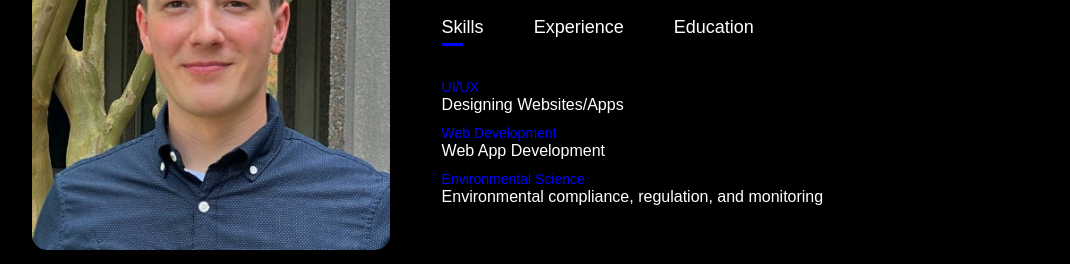
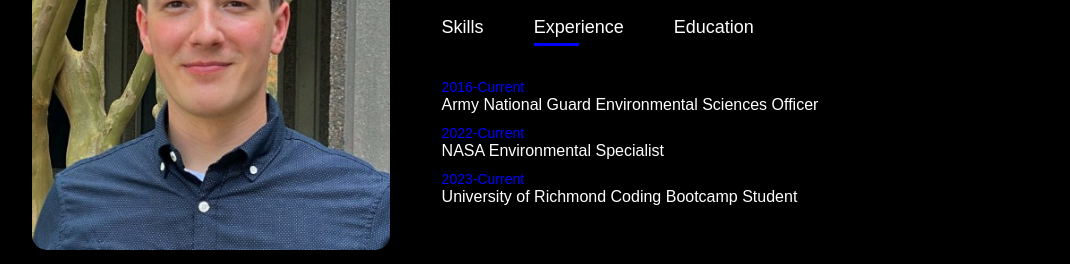
Before and after one commit to TRalston511/Challenge-02, a plain HTML site: page index.html in a window 1280 px wide. Both pictures are taken after a click on the element "Experience". Shown: the part 581-845 px from the top of the page, without its empty margins (96-1166 px from the left). Drawn offline with Linux system fonts and the light colour scheme.

Commit message:
complete About Me section

```diff
--- a/index.html
+++ b/index.html
@@ -44,15 +44,28 @@
                     </p>
 
                     <div class="tab-titles">
-                        <p class="tab-links active-link">Skills</p>
-                        <p class="tab-links">Experience</p>
-                        <p class="tab-links">Education</p>
+                        <p class="tab-links active-link" onclick="opentab('Skills')">Skills</p>
+                        <p class="tab-links" onclick="opentab('Experience')">Experience</p>
+                        <p class="tab-links" onclick="opentab('Education')">Education</p>
                     </div>
-                    <div class="tab-contents">
+                    <div class="tab-contents active-tab" id="Skills">
                         <ul>
                             <li><span>UI/UX</span><br>Designing Websites/Apps</li>
                             <li><span>Web Development</span><br>Web App Development</li>
                             <li><span>Environmental Science</span><br>Environmental compliance, regulation, and monitoring</li>
+                        </ul>
+                    </div>
+                    <div class="tab-contents" id="Experience">
+                        <ul>
+                            <li><span>2016-Current</span><br>Army National Guard Environmental Sciences Officer</li>
+                            <li><span>2022-Current</span><br>NASA Environmental Specialist</li>
+                            <li><span>2023-Current</span><br>University of Richmond Coding Bootcamp Student</li>
+                        </ul>
+                    </div>
+                    <div class="tab-contents" id="Education">
+                        <ul>
+                            <li><span>2018</span><br>Bacholors in Environmental Biology/Chemistry/Military Science at Christopher Newport Univeristy</li>
+                            <li><span>2024</span><br>Coding Bootcamp at Univeristy of Richmond</li>
                         </ul>
                     </div>
                 </div>
@@ -60,5 +73,30 @@
         </main>
     </header>
 
+<!----------------Services Section-->
+
+<Header id="Services">
+
+</Header>
+
+<script>
+
+var tablinks = document.getElementsByClassName("tab-links");
+var tabcontents = document.getElementsByClassName("tab-contents");
+
+function opentab(tabname){
+    for(tablink of tablinks){
+        tablink.classList.remove("active-link");
+    }
+    for(tabcontent of tabcontents){
+        tabcontent.classList.remove("active-tab");
+    }
+    event.currentTarget.classList.add("active-link");
+    document.getElementById(tabname).classList.add("active-tab");
+}
+
+</script>
+
+
 </body>
 </html>
--- a/style.css
+++ b/style.css
@@ -120,3 +120,9 @@
     color:blue;
     font-size: 14px;
 }
+.tab-contents{
+    display: none;
+}
+.tab-contents.active-tab{
+    display: block;
+}
```
